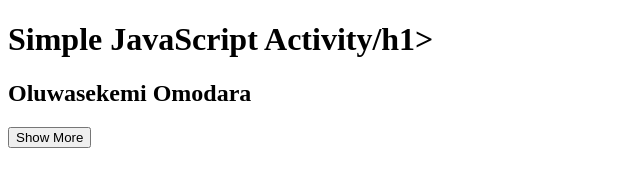
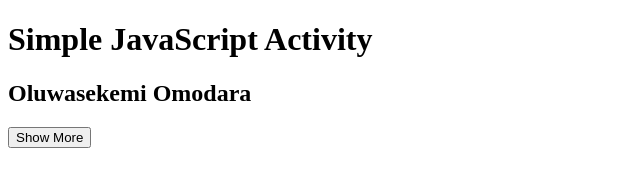
Before and after one commit to Dara0-0/Button-Act, a plain HTML site: page index.html in a window 1280 px wide. Shown: the full height of the page, 0-640 px from the left. Drawn offline with Linux system fonts and the light colour scheme.

Commit message:
Update index.html

```diff
--- a/index.html
+++ b/index.html
@@ -6,12 +6,12 @@
   <title>Button Activity</title>
 </head>
 <body>
-  <h1>Simple JavaScript Activity/h1>
+  <h1>Simple JavaScript Activity</h1>
   <h2>Oluwasekemi Omodara</h2>
   <button id="showMoreBtn">Show More</button>
 
   <div id="content" style="display: none;">
-    <img id="image" src="Simple JavaScript Activity" alt="Object Image">
+    <img id="image" src="IMG_2038.JPG" alt="Object Image">
     <p id="description">A delicious matcha croissant sits atop a beige plate, accompanied by a cup of black lemon tea. The croissant is perfectly golden and flaky, with half of it covered in vibrant green matcha icing. The tea is served in a sleek black ceramic mug, with a slice of lemon floating gracefully in the dark liquid. Both the croissant and the tea are elegantly presented on a rustic wooden tray, adding to the cozy atmosphere. A straw and a set of cutlery are neatly arranged on the tray, resting on top of a crisp serviette.</p>
     <button id="changeContentBtn">Change Content</button>
     <button id="backBtn">Back</button>
```
